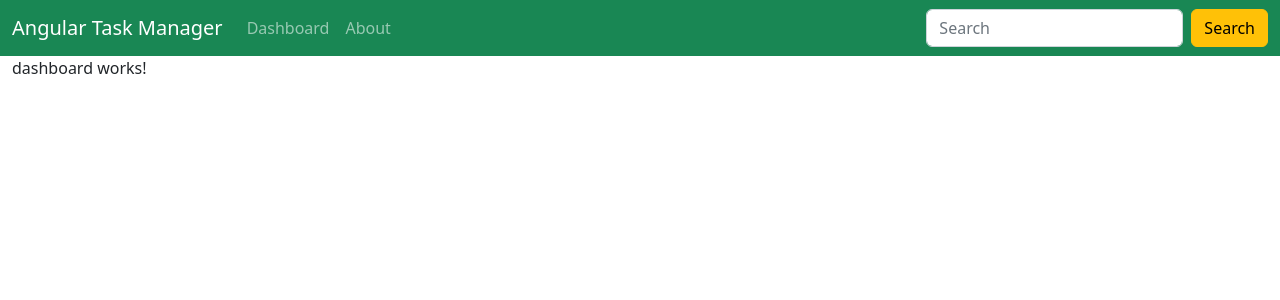
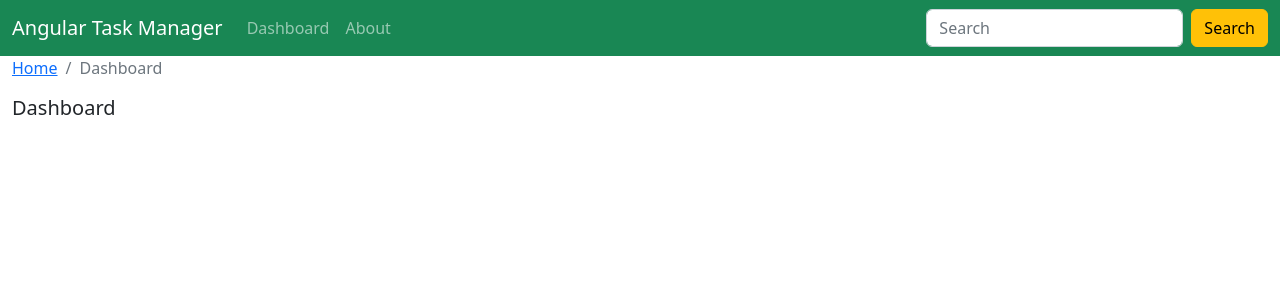
Before and after one commit to kskannandotwin/TaskManager, an Angular app: page /dashboard in a window 1280 px wide. Shown: the top 300 px of the page. Built offline with nearby package versions, Linux system fonts and the light colour scheme.

Commit message:
06.10.2022
dashboard creation is in progress

```diff
--- a/src/app/dashboard/dashboard.component.html
+++ b/src/app/dashboard/dashboard.component.html
@@ -1 +1,8 @@
-<p>dashboard works!</p>
+<nav>
+    <ol class="breadcrumb">
+        <li class="breadcrumb-item"><a routerLink="/">Home</a></li>
+        <li class="breadcrumb-item active">Dashboard</li>
+    </ol>
+</nav>
+
+<h5>Dashboard</h5>
--- a/src/app/dashboard/dashboard.component.ts
+++ b/src/app/dashboard/dashboard.component.ts
@@ -7,8 +7,6 @@ import { Component, OnInit } from '@angular/core';
 })
 export class DashboardComponent implements OnInit {
 
-  constructor() { }
-
   ngOnInit(): void {
   }
 
```
